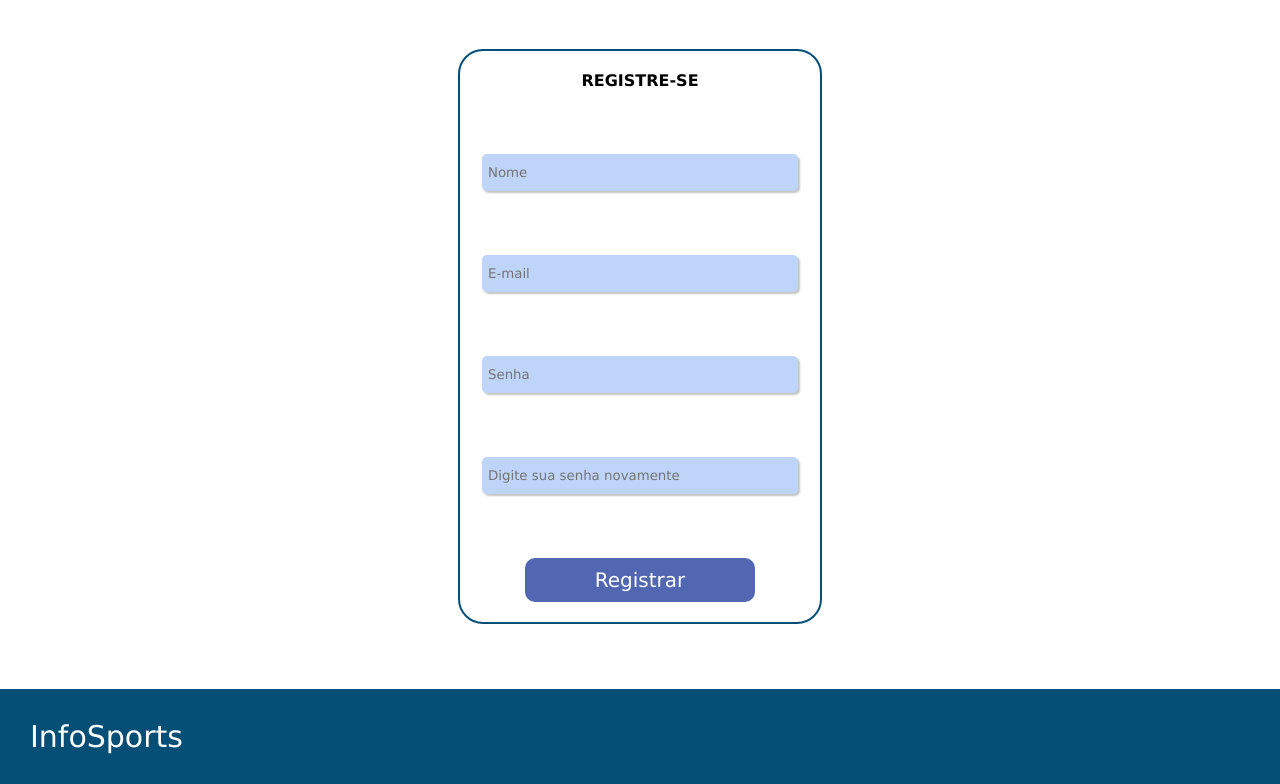
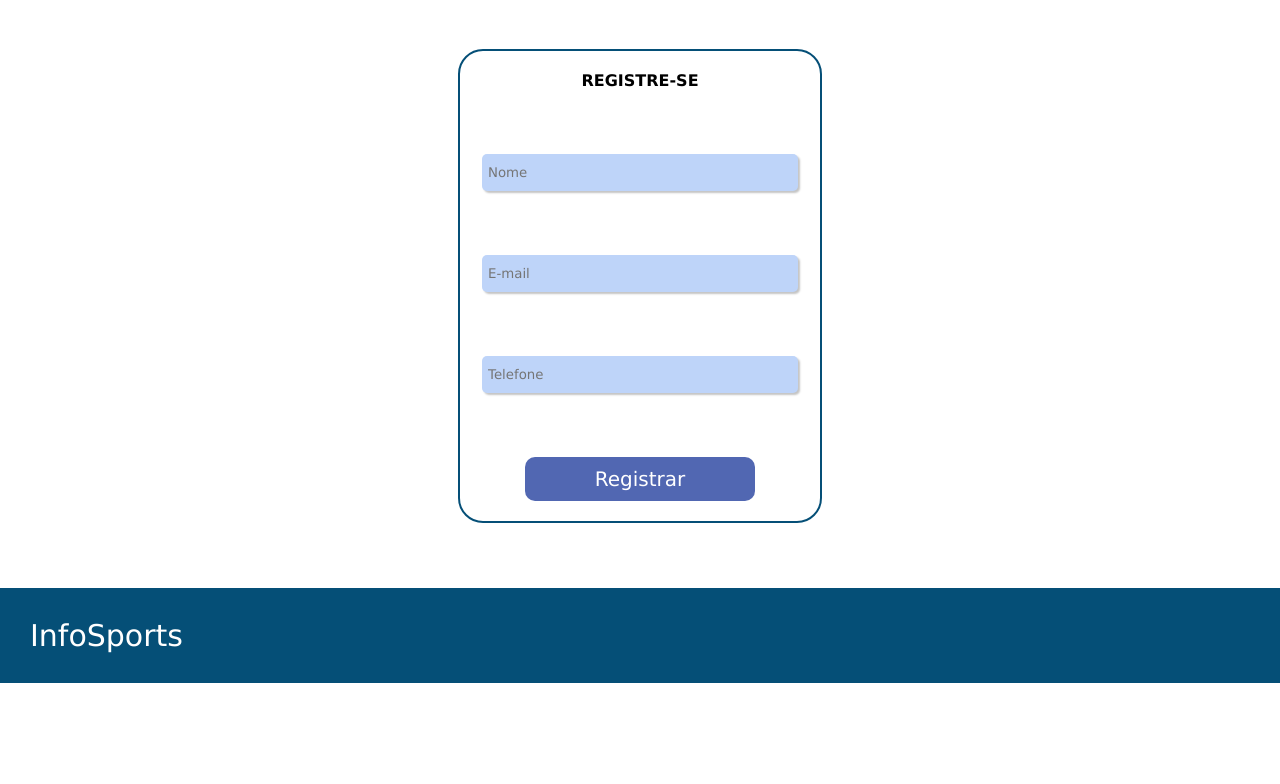
Before and after one commit to Lucasmsl00/Programacao_Web, a PHP site: page /programacao_web/index.php?pagina=registro in a window 1280 px wide. Shown: the part 96-880 px from the top of the page. After the commit the page ends 779 px from the top, so only its background shows below. Run offline with PHP 8.4, Linux system fonts and the light colour scheme.

Commit message:
adicinando dados do registro no banco

```diff
--- a/includes/funcoes.php
+++ b/includes/funcoes.php
@@ -231,3 +231,16 @@
         return ($result)?true:false;
 
     }
+
+    function registrar($nome, $email, $telefone){
+
+        if( !$nome || !$email || !$telefone){return;}
+        $sql = "INSERT INTO `registro` (`nome`, `email`, `telefone`) VALUES (:nome, :email, :telefone)";
+        $pdo = Database::conexao();
+        $stmt = $pdo->prepare($sql);
+        $stmt->bindParam(':nome', $nome);
+        $stmt->bindParam(':email', $email);
+        $stmt->bindParam(':telefone', $telefone);
+        $result = $stmt->execute();
+        return ($result)?true:false;
+    }
--- a/includes/login.php
+++ b/includes/login.php
@@ -1,3 +1,7 @@
+<?php
+$email = $_REQUEST
+?>
+
 <div class="container">
     <div class="bgWhite">
         <form class="forms" action="#" method="post">
--- a/includes/registro.php
+++ b/includes/registro.php
@@ -1,13 +1,21 @@
+<?php
+$nome = ($_SERVER["REQUEST_METHOD"] == "POST" && !empty($_POST['nome'])) ? $_POST['nome'] : null;
+$email = ($_SERVER["REQUEST_METHOD"] == "POST" && !empty($_POST['email'])) ? $_POST['email'] : null;
+$telefone = ($_SERVER["REQUEST_METHOD"] == "POST" && !empty($_POST['telefone'])) ? $_POST['telefone'] : null;
+
+include_once("configuracao/conexao.php");
+include_once("funcoes.php");
+registrar($nome, $email, $telefone);
+?>
+
 <div class="conteiner">
     <div class="bgWhite">
-        <form class="forms" action="" method="POST">
+        <form class="forms" action="#" method="POST">
             <h4><strong>REGISTRE-SE</strong></h4>
             <input class="inputImc" type="text" name="nome" placeholder="Nome" required>
             <input class="inputImc" type="text" name="email" placeholder="E-mail" required>
-            <input class="inputImc" type="password" name="senha" placeholder="Senha" required>
-            <input class="inputImc" type="password" name="senha2" placeholder="Digite sua senha novamente" required>
+            <input class="inputImc" type="text" name="telefone" placeholder="Telefone" required>
             <button class="btnCalcular" type="submit">Registrar</button>
         </form>
     </div>
-
 </div>
```
